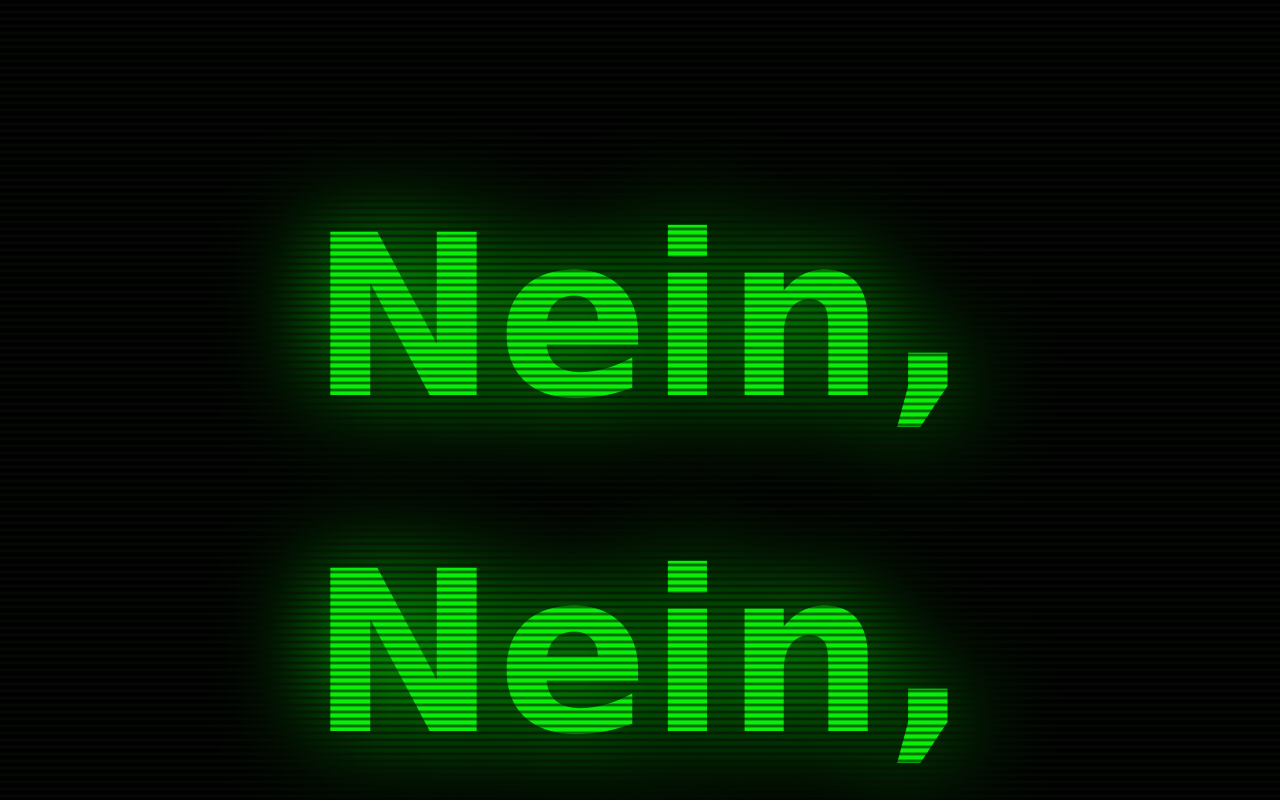
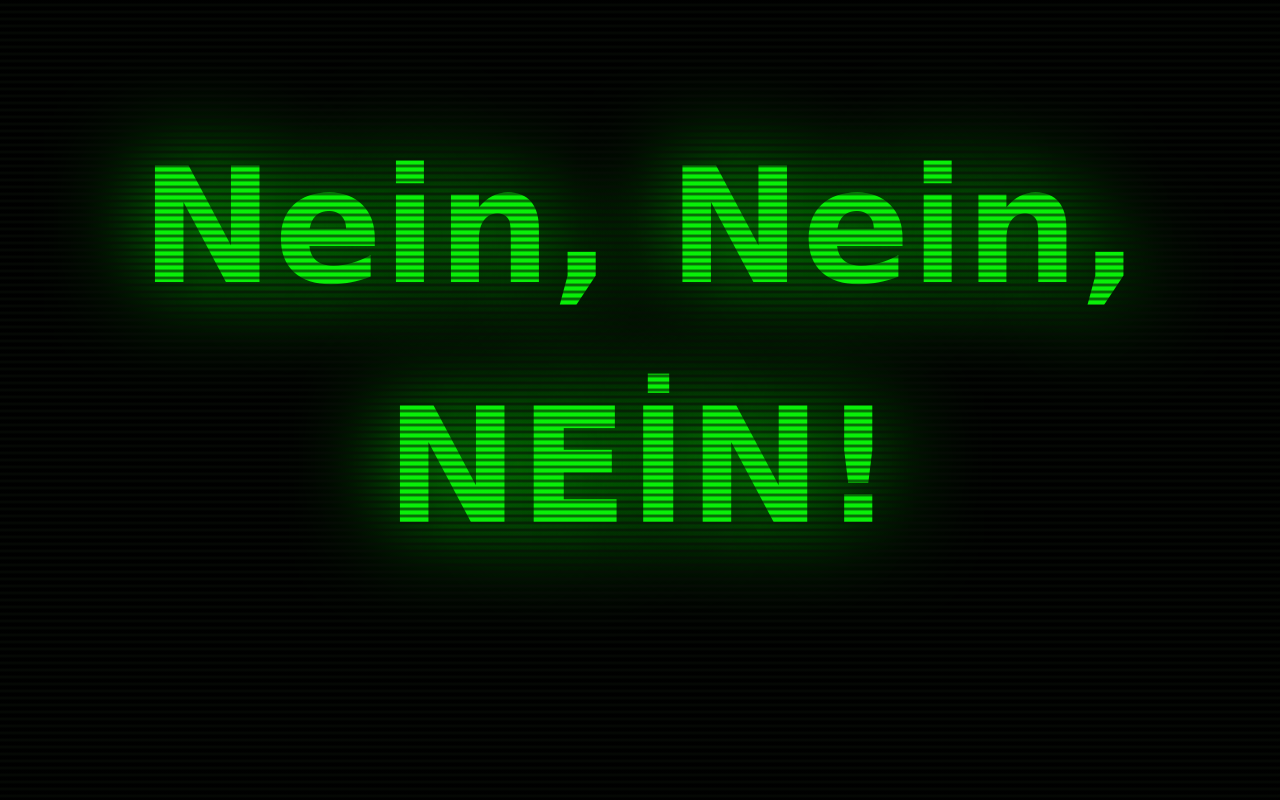
Before and after one commit to Berrrk/evetheilhitler, a plain HTML site: page index.html in a window 1280 px wide. Shown: the top 800 px of the page. Drawn offline with Linux system fonts and the light colour scheme.

Commit message:
Update style.css

```diff
--- a/style.css
+++ b/style.css
@@ -11,7 +11,7 @@ body{
     background: black;
     color: rgb(var(--theme-rgb));
     font-family: Verdana, Geneva, Tahoma, sans-serif;
-    font-size: 700%;
+    font-size: 500%;
     font-weight: 900;
     text-align: center;
     line-height: 1.5;
```
